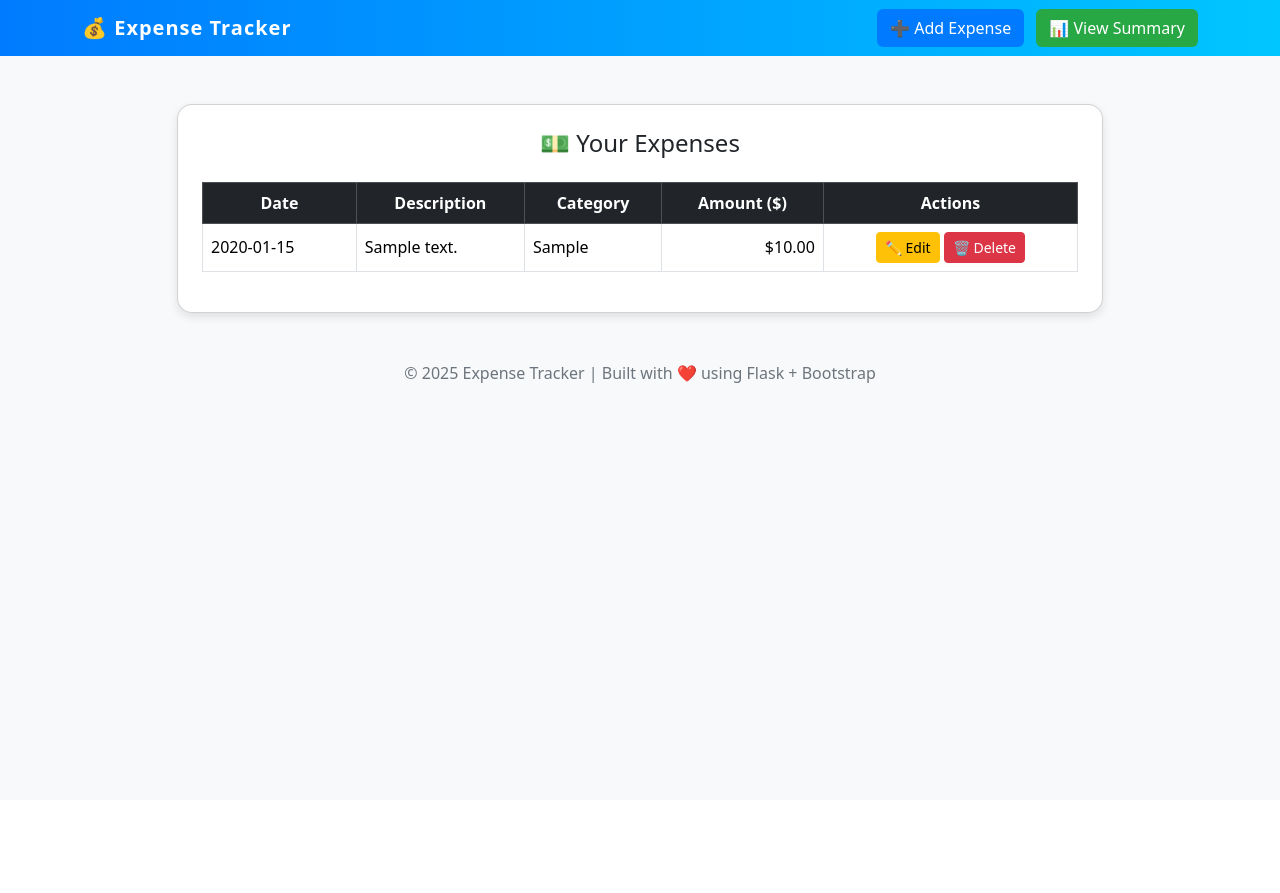
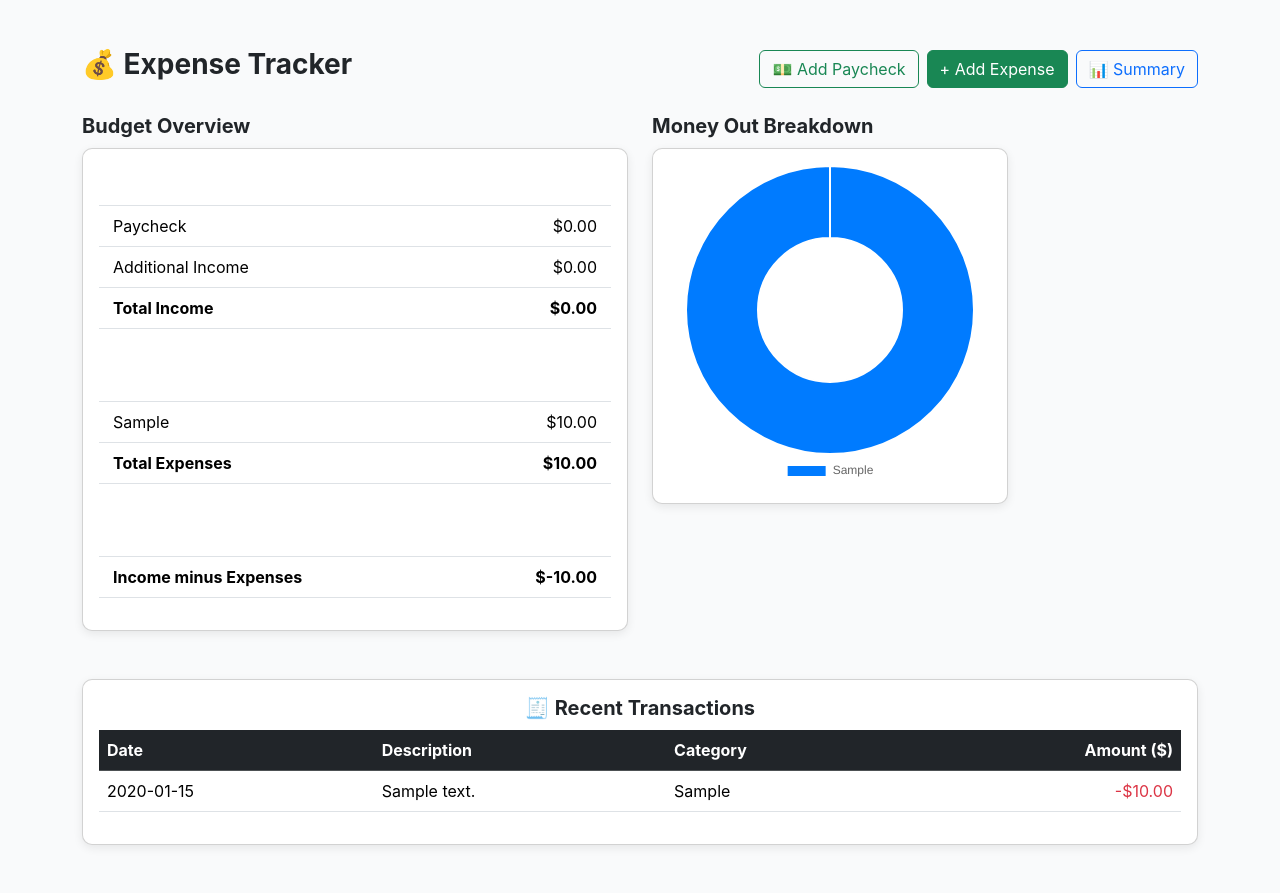
Before and after one commit to nikhil7827/Web_Application, a Flask app: page / in a window 1280 px wide. Before the commit the page ends 383 px from the top, so only its background shows below. Run offline with Flask 3, Linux system fonts and the light colour scheme; tables that the repository leaves empty hold one stand-in row (values such as "Sample post").

Commit message:
Add all changes

```diff
--- a/app.py
+++ b/app.py
@@ -106,6 +106,42 @@
 
 @app.route('/')
 def index():
-    expenses = Expense.query.all()
-    total = sum(e.amount for e in expenses)
-    return render_template('index.html', expenses=expenses, total=total, datetime=datetime)
+    expenses = Expense.query.order_by(Expense.date.desc()).all()
+
+    total_income = sum(e.amount for e in expenses if e.category.lower() == 'income')
+    total_expenses = sum(e.amount for e in expenses if e.category.lower() != 'income')
+    balance = total_income - total_expenses
+
+    # Expense breakdown by category
+    categories = {}
+    for e in expenses:
+        if e.category.lower() != 'income':
+            categories[e.category] = categories.get(e.category, 0) + e.amount
+
+    return render_template(
+        'index.html',
+        expenses=expenses,
+        total_income=total_income,
+        total_expenses=total_expenses,
+        balance=balance,
+        categories=categories,
+        chart_labels=list(categories.keys()),
+        chart_values=list(categories.values())
+    )
+
+@app.route('/add_income', methods=['GET', 'POST'])
+def add_income():
+    if request.method == 'POST':
+        description = request.form['description']
+        amount = float(request.form['amount'])
+
+        # Treat paycheck as category "Income"
+        new_income = Expense(description=description, amount=amount, category='Income', date=datetime.utcnow())
+
+        db.session.add(new_income)
+        db.session.commit()
+
+        flash('Income added successfully!', 'success')
+        return redirect(url_for('index'))
+
+    return render_template('add_income.html')
--- a/templates/index.html
+++ b/templates/index.html
@@ -2,83 +2,93 @@
 <html lang="en">
 <head>
     <meta charset="UTF-8">
-  <title>💰 Expense Tracker</title>
+    <title>Expense Tracker Dashboard</title>
     <link href="https://cdn.jsdelivr.net/npm/bootstrap@5.3.3/dist/css/bootstrap.min.css" rel="stylesheet">
+    <script src="https://cdn.jsdelivr.net/npm/chart.js"></script>
     <style>
-      body {
-          background-color: #f8f9fa;
-      }
-      .navbar {
-          background: linear-gradient(90deg, #007bff, #00c6ff);
-      }
-      .navbar-brand {
-          font-weight: 700;
-          color: #fff !important;
-          letter-spacing: 1px;
-      }
-      .card {
-          border-radius: 15px;
-          box-shadow: 0 4px 10px rgba(0,0,0,0.1);
-      }
-      .empty-state {
-          background: #e9f7ff;
-          border-radius: 12px;
-          padding: 25px;
-          font-size: 1.1rem;
-          color: #0a58ca;
-      }
-      .btn-add {
-          background: #007bff;
-          color: white;
-      }
-      .btn-summary {
-          background: #28a745;
-          color: white;
-      }
-      .btn-add:hover, .btn-summary:hover {
-          opacity: 0.9;
-      }
-      .footer {
-          margin-top: 40px;
-          text-align: center;
-          color: #6c757d;
-      }
+        body { background-color: #f9fafb; font-family: 'Inter', sans-serif; }
+        .section-title { font-weight: 700; color: #212529; margin-bottom: 10px; }
+        .card { border-radius: 10px; box-shadow: 0 3px 10px rgba(0,0,0,0.08); }
+        .summary-box th, .summary-box td { padding: 8px 14px; }
+        .summary-header { font-weight: 600; color: white; padding: 6px 10px; }
+        .income-header { background-color: #198754; }
+        .expense-header { background-color: #dc3545; }
+        .balance-header { background-color: #0d6efd; }
     </style>
 </head>
 
 <body>
-<nav class="navbar navbar-expand-lg mb-5">
-    <div class="container">
-        <a class="navbar-brand" href="{{ url_for('index') }}">💰 Expense Tracker</a>
-        <div>
-            <a href="{{ url_for('add_expense') }}" class="btn btn-add me-2">➕ Add Expense</a>
-            <a href="{{ url_for('summary') }}" class="btn btn-summary">📊 View Summary</a>
+<div class="container py-5">
+
+    <!-- Header -->
+    <div class="d-flex justify-content-between align-items-center mb-4">
+        <h3 class="fw-bold">💰 Expense Tracker</h3>
+        <div class="d-flex gap-2">
+            <a href="{{ url_for('add_income') }}" class="btn btn-outline-success">💵 Add Paycheck</a>
+            <a href="{{ url_for('add_expense') }}" class="btn btn-success">+ Add Expense</a>
+            <a href="{{ url_for('summary') }}" class="btn btn-outline-primary">📊 Summary</a>
         </div>
     </div>
-</nav>
 
-<div class="container">
-    <div class="row justify-content-center">
-        <div class="col-lg-10">
-            {% if expenses|length == 0 %}
-            <div class="empty-state text-center">
-                <strong>No expenses found.</strong><br>
-                <span>Add your first expense to start tracking!</span>
-                <div class="mt-3">
-                    <a href="{{ url_for('add_expense') }}" class="btn btn-primary btn-lg">Add Expense</a>
+    <div class="row">
+        <!-- Left: Table Summary -->
+        <div class="col-lg-6 mb-4">
+            <h5 class="section-title">Budget Overview</h5>
+            <div class="card p-3">
+                <table class="table summary-box">
+                    <thead>
+                        <tr><th colspan="2" class="income-header text-white">Money In</th></tr>
+                    </thead>
+                    <tbody>
+                        <tr><td>Paycheck</td><td class="text-end">${{ "%.2f"|format(total_income) }}</td></tr>
+                        <tr><td>Additional Income</td><td class="text-end">$0.00</td></tr>
+                        <tr class="fw-bold border-top"><td>Total Income</td><td class="text-end">${{ "%.2f"|format(total_income) }}</td></tr>
+                    </tbody>
+                </table>
+
+                <table class="table summary-box mt-3">
+                    <thead>
+                        <tr><th colspan="2" class="expense-header text-white">Money Out</th></tr>
+                    </thead>
+                    <tbody>
+                        {% for cat, amt in categories.items() %}
+                        <tr><td>{{ cat }}</td><td class="text-end">${{ "%.2f"|format(amt) }}</td></tr>
+                        {% endfor %}
+                        <tr class="fw-bold border-top"><td>Total Expenses</td><td class="text-end">${{ "%.2f"|format(total_expenses) }}</td></tr>
+                    </tbody>
+                </table>
+
+                <table class="table summary-box mt-3">
+                    <thead>
+                        <tr><th colspan="2" class="balance-header text-white">Money Left Over</th></tr>
+                    </thead>
+                    <tbody>
+                        <tr class="fw-bold"><td>Income minus Expenses</td><td class="text-end">${{ "%.2f"|format(balance) }}</td></tr>
+                    </tbody>
+                </table>
             </div>
         </div>
-            {% else %}
-            <div class="card p-4">
-                <h4 class="mb-4 text-center">💵 Your Expenses</h4>
-                <table class="table table-hover table-bordered align-middle">
-                    <thead class="table-dark text-center">
+
+        <!-- Right: Chart -->
+        <div class="col-lg-4 mb-4">
+            <h5 class="section-title">Money Out Breakdown</h5>
+            <div class="card p-3">
+                <canvas id="expenseChart" height="200"></canvas>
+            </div>
+        </div>
+    </div>
+
+    <!-- Expense List -->
+    <div class="card mt-4 p-3">
+        <h5 class="section-title text-center">🧾 Recent Transactions</h5>
+        {% if expenses %}
+        <table class="table table-hover align-middle">
+            <thead class="table-dark">
                 <tr>
                     <th>Date</th>
                     <th>Description</th>
                     <th>Category</th>
-                            <th>Amount ($)</th>
-                            <th>Actions</th>
+                    <th class="text-end">Amount ($)</th>
                 </tr>
             </thead>
             <tbody>
@@ -87,24 +97,34 @@
                     <td>{{ e.date.strftime('%Y-%m-%d') }}</td>
                     <td>{{ e.description }}</td>
                     <td>{{ e.category }}</td>
-                            <td class="text-end">${{ "%.2f"|format(e.amount) }}</td>
-                            <td class="text-center">
-                                <a href="{{ url_for('update_expense', id=e.id) }}" class="btn btn-sm btn-warning">✏️ Edit</a>
-                                <a href="{{ url_for('delete_expense', id=e.id) }}" class="btn btn-sm btn-danger" onclick="return confirm('Are you sure you want to delete this expense?');">🗑️ Delete</a>
+                    <td class="text-end {% if e.category.lower() == 'income' %}text-success{% else %}text-danger{% endif %}">
+                        {% if e.category.lower() == 'income' %}+{% else %}-{% endif %}${{ "%.2f"|format(e.amount) }}
                     </td>
                 </tr>
                 {% endfor %}
             </tbody>
         </table>
-            </div>
+        {% else %}
+        <div class="alert alert-info text-center">No transactions yet — start by adding one!</div>
         {% endif %}
     </div>
-    </div>
+
 </div>
 
-<div class="footer mt-5">
-    <p>© {{ datetime.utcnow().year }} Expense Tracker | Built with ❤️ using Flask + Bootstrap</p>
-</div>
+<script>
+const ctx = document.getElementById('expenseChart');
+new Chart(ctx, {
+    type: 'doughnut',
+    data: {
+        labels: {{ chart_labels|tojson }},
+        datasets: [{
+            data: {{ chart_values|tojson }},
+            backgroundColor: ['#007bff', '#28a745', '#ffc107', '#dc3545', '#6f42c1', '#17a2b8', '#fd7e14']
+        }]
+    },
+    options: { responsive: true, plugins: { legend: { position: 'bottom' } } }
+});
+</script>
 
 </body>
 </html>
```
Also changed, not shown: templates/add_income.html (added, +33 -0 lines). Lines whose indentation alone changed are shown as unchanged.
